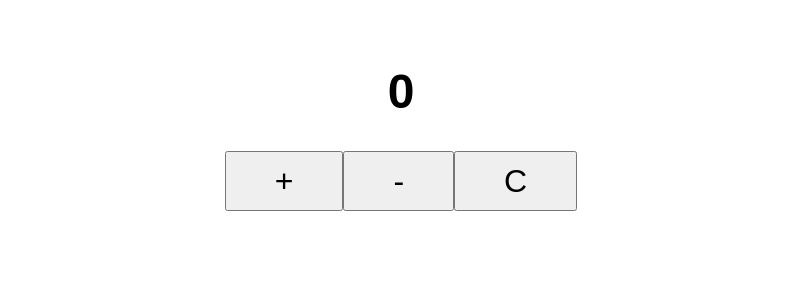
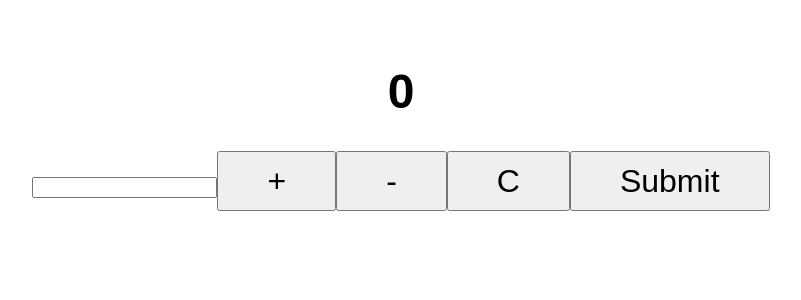
Before and after one commit to tigerscave/rah-redux-counter, a React (Create React App) app: page / in a window 1280 px wide. Shown: the top 300 px of the page, without its empty margins (239-1040 px from the left). Built offline with nearby package versions, Linux system fonts and the light colour scheme.

Commit message:
feat: input and submit button

```diff
--- a/src/components/App.js
+++ b/src/components/App.js
@@ -1,16 +1,35 @@
 import React, { Component } from 'react';
 import { connect } from 'react-redux';
-import { countUp, countDown, countClear } from '../redux/modules/pageData';
+import { countUp, countDown, countClear, inputNumber } from '../redux/modules/pageData';
 
-const App = (props) => {
-  const { count, countUp, countDown, countClear } = props;
+class App extends React.Component{
+  constructor(props) {
+    super(props);
+    this.state = {
+      inputCount: ''
+    }
+
+    this.handleChange = (e) => {
+      this.setState({
+        inputCount: e.target.value,
+      })
+    }
+  }
+  render() {
+    const { count, countUp, countDown, countClear, inputNumber } = this.props;
+    const number = this.state.inputCount;
     return (
       <div className="App">
         <h1>{count}</h1>
         <div>
+          <input
+            type="number"
+            onChange={this.handleChange}
+            value={this.state.inputNumber} />
           <button onClick={countUp}>+</button>
           <button onClick={countDown}>-</button>
           <button onClick={countClear}>C</button>
+          <button onClick={() => inputNumber(number)}>Submit</button>
         </div>
         <style jsx="true">{`
           .App {
@@ -28,6 +47,7 @@ const App = (props) => {
       </div>
     );
   }
+}
 
 const mapStateToProps = (state) => {
   const { count } = state.pageData
@@ -40,7 +60,8 @@ const mapDispatchToProps = dispatch => {
   return {
     countUp: () => dispatch(countUp()),
     countDown: () => dispatch(countDown()),
-    countClear: () => dispatch(countClear())
+    countClear: () => dispatch(countClear()),
+    inputNumber: (number) => dispatch(inputNumber(number))
   }
 }
 
--- a/src/redux/modules/pageData.js
+++ b/src/redux/modules/pageData.js
@@ -9,11 +9,18 @@ export const countDown = createAction(COUNT_DOWN);
 export const COUNT_CLEAR = 'COUNT_CLEAR';
 export const countClear = createAction(COUNT_CLEAR);
 
+export const INPUT_NUMBER = 'INPUT_NUMBER';
+export const inputNumber = createAction(INPUT_NUMBER);
+
 const INITIAL_STATE = {
   count: 0
 };
 
+console.log(countUp());
+
 const pageDataReducer = (state = INITIAL_STATE, action) => {
+  console.log(action);
+
   switch(action.type) {
     case COUNT_UP: {
       const { count } = state;
@@ -35,6 +42,12 @@ const pageDataReducer = (state = INITIAL_STATE, action) => {
       }
     }
 
+    case INPUT_NUMBER: {
+      return {
+        count: action.payload
+      }
+    }
+
     default: {
       return state;
     }
```
Lines whose indentation alone changed are shown as unchanged.
